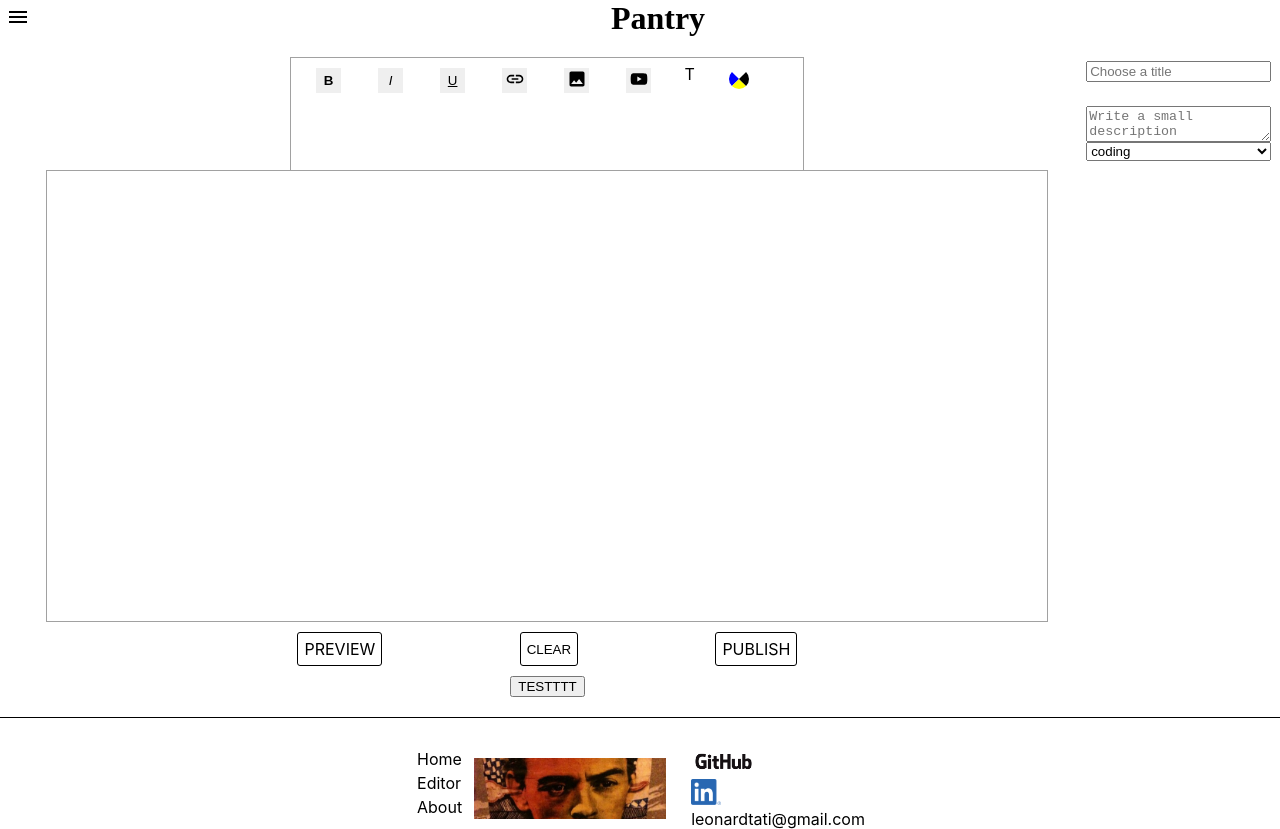
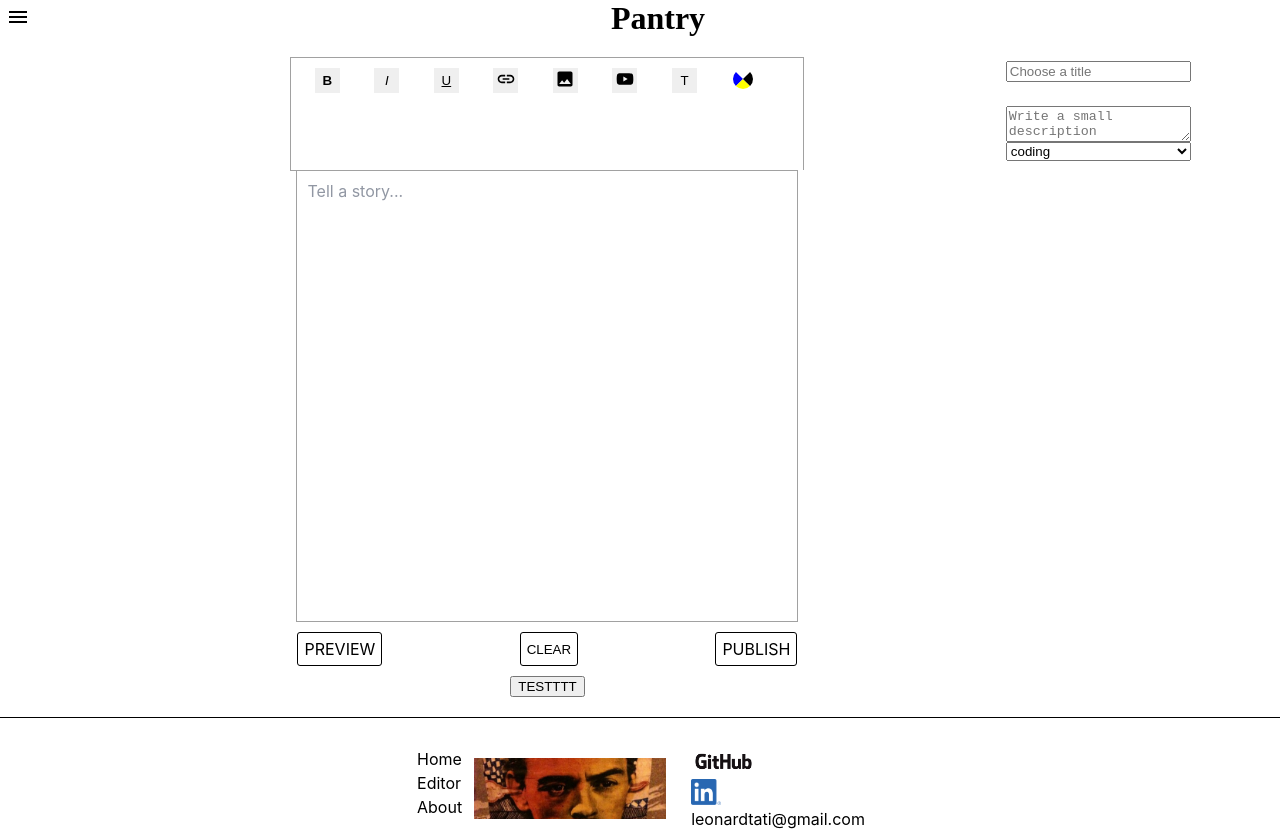
Before and after one commit to LeonardPoissant/TextEditor, a React (Create React App) app in the folder client/: page /Editor in a window 1280 px wide. Built offline with nearby package versions, Linux system fonts and the light colour scheme.

Commit message:
fixed text not breaking to new line

```diff
--- a/client/src/Components/Editor.tsx
+++ b/client/src/Components/Editor.tsx
@@ -61,7 +61,7 @@ const TextEditor = () => {
 
 
   return (
-    <Wrapper active={active as any}>
+    <Wrapper active={active as any} className="RichEditor-root">
 
       <ToolBar focusEditor={() => getFocus()} editor={editor} />
       {okToDisplay ? (
@@ -74,12 +74,9 @@ const TextEditor = () => {
             handleKeyCommand={handleKeyCommand}
             decorators={customDecorator}
             onFocus={getFocus}
-
-
-
+            placeholder="Tell a story..."
             ref={editor}
-
-
+            spellCheck={true}
           ></StyledEditor>
         </TextArea>
       ) : (
@@ -110,21 +107,25 @@ const Wrapper = styled.div<WrapperProps>`
     background: rgb(242, 242, 242);
     pointer-events: none;
   `};
+
   padding: 20px;
 `;
 
 const StyledEditor = styled(Editor) <EditorProps>`
-max-width:fit-content;
+width:min-content;
+
+
 `;
 
 const TextArea = styled.div`
   height: 250px;
   overflow-y: auto;
-  width: 1000px;
+ width:500px;
+//overflow-wrap: anywhere ;
+hyphens:auto;
   border-style: solid;
   border-color: rgb(161, 161, 161);
   border-width: 1px;
-  display: flex;
   & {
     ${draftJsCss}
   }
--- a/client/src/Components/Preview.tsx
+++ b/client/src/Components/Preview.tsx
@@ -133,6 +133,7 @@ const Wrapper = styled.div`
 const EditorWrapper = styled.div`
   width: 500px;
   height: 250px;
+  hyphens: auto;
   & {
     ${draftJsCss}
   }
--- a/client/src/Components/ToolBar.tsx
+++ b/client/src/Components/ToolBar.tsx
@@ -148,8 +148,9 @@ const ToolBar = (props) => {
             }}
           />
         </EmbedButton>
-
-        <div onClick={() => handleOpenFsDropDown()}>T</div>
+        <ChangeStyleButton>
+          <div onClick={() => handleOpenFsDropDown()}>T</div>
+        </ChangeStyleButton>
         <ColorIconDropDown onClick={() => handleOpenColorPicker()} onChangeColor={iconColor} onChooseColor={color} />
 
         {promptForURL ? (
```
Also changed, not shown: client/src/Utils/EditorCss.tsx (+3 -1 lines).
